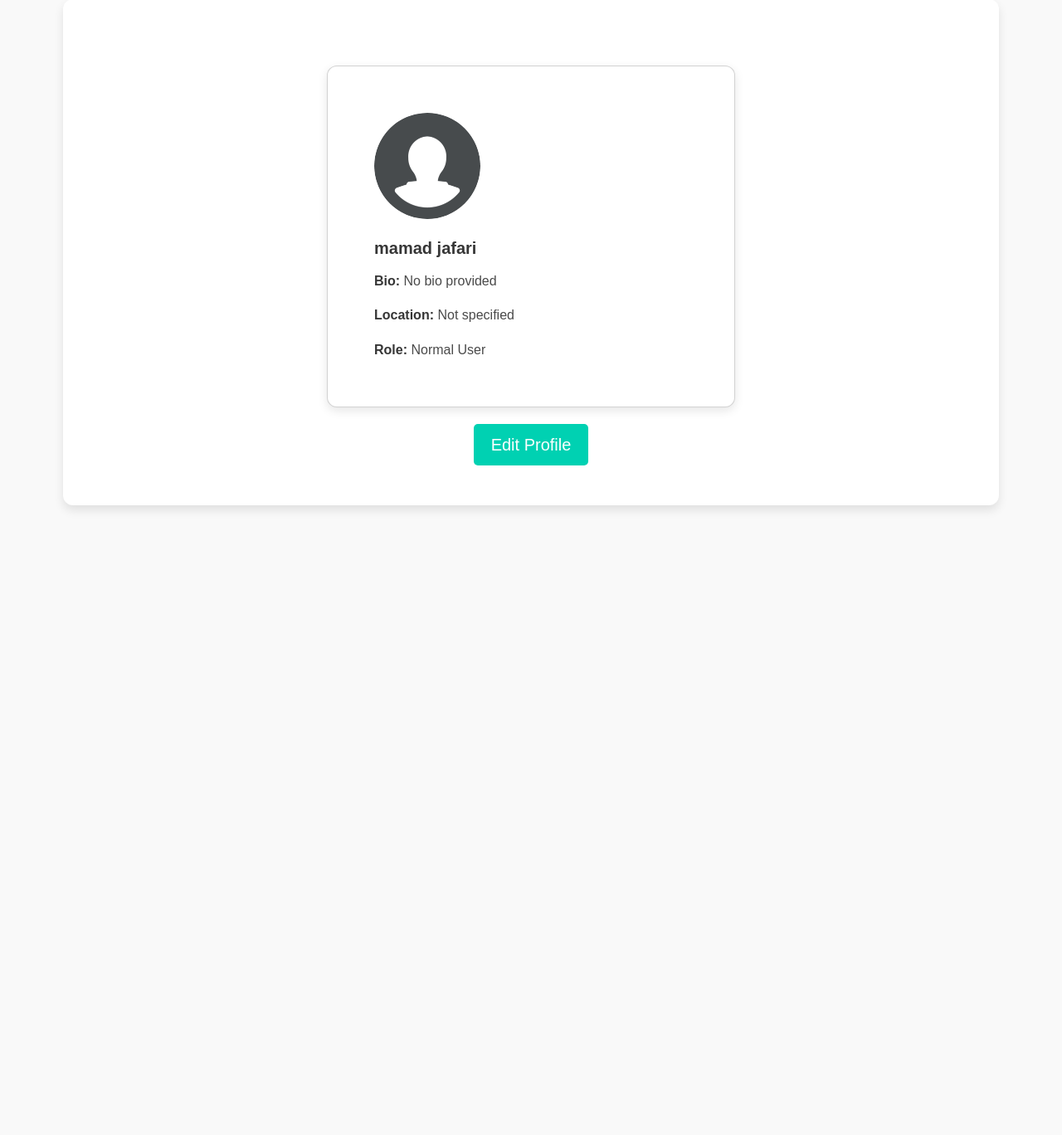
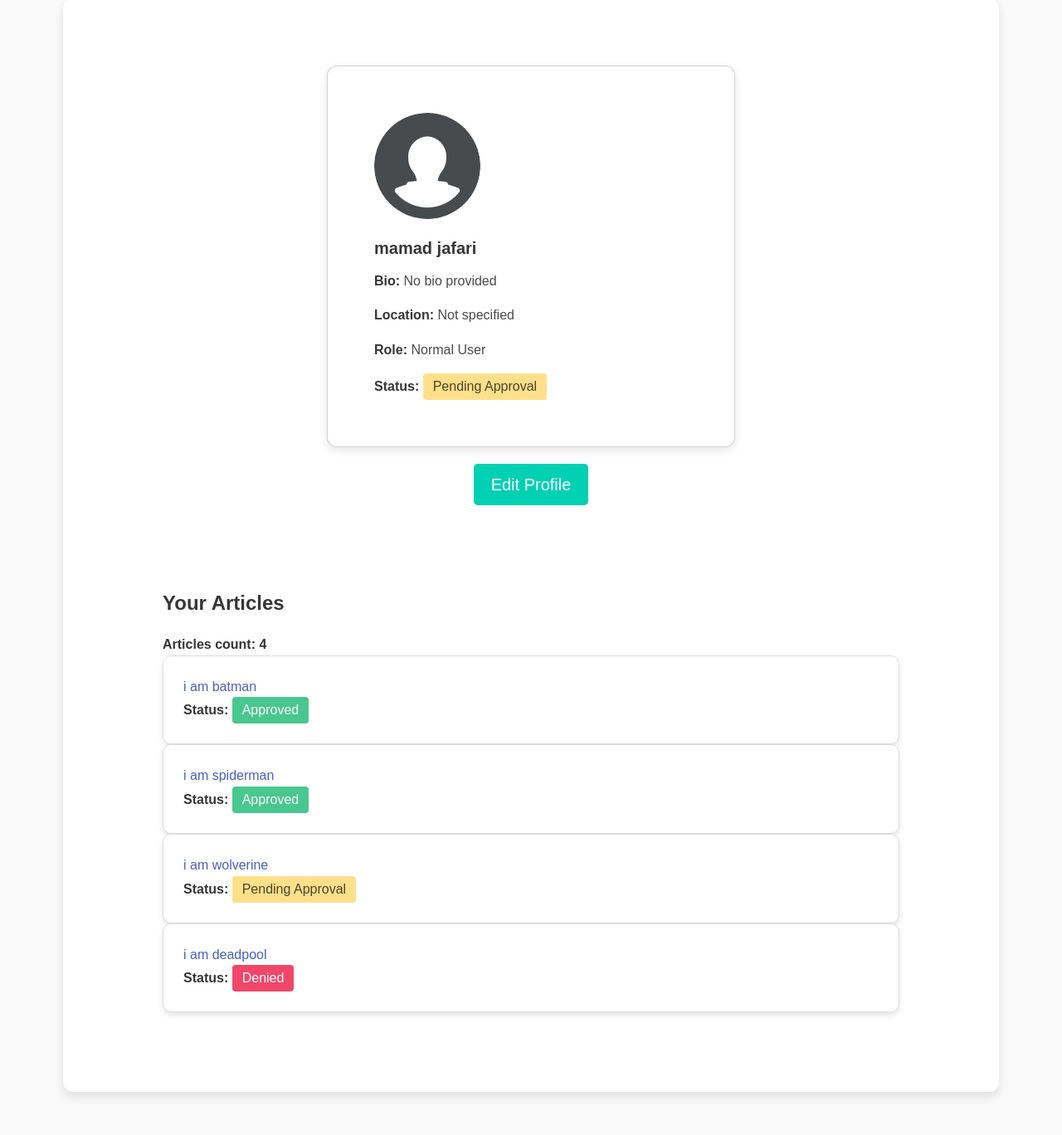
Before and after one commit to 21K4L/online-journal-shi, a Django app: page /profile/ in a window 1280 px wide. Shown: the part 806-2174 px from the top of the page at 83% size. Before the commit the page ends 1421 px from the top, so only its background shows below. Run offline with Django 5.2, Linux system fonts and the light colour scheme; a user stored in the database is signed in; data comes from the database, SQL or seed files in the repository; both versions use the stored data as it was after the commit.

Commit message:
Fixed the rating system and added admin review process

```diff
--- a/journal/signals.py
+++ b/journal/signals.py
@@ -3,11 +3,15 @@ from django.contrib.auth.models import User
 from django.dispatch import receiver
 from .models import Profile
 
+
 @receiver(post_save, sender=User)
 def create_profile(sender, instance, created, **kwargs):
     if created:
         Profile.objects.create(user=instance)
+        print(f"Profile created for user: {instance.username}")
+
 
 @receiver(post_save, sender=User)
 def save_profile(sender, instance, **kwargs):
+    print(f"Profile saved for user: {instance.username}")
     instance.profile.save()
--- a/journal/templates/journal/article_detail.html
+++ b/journal/templates/journal/article_detail.html
@@ -78,6 +78,7 @@
     <!-- Rate and Comment Form -->
     {% if user.is_authenticated %}
         {% if user.userprofile.role == 'judge' %}
+            {% if user.userprofile.status == 'approved'%}
                 <div class="box mt-5">
                     <h2 class="title is-5">Rate and Comment on this Article</h2>
                     <form method="post">
@@ -86,6 +87,11 @@
                         <a href="{% url 'add_rating' article.pk %}" type="submit" class="button is-primary">Submit Rating</a>
                     </form>
                 </div>
+            {% else %}
+            <p class="notification is-warning mt-3">
+                Your account is not approved to submit ratings. Please wait for approval.
+            </p>
+            {% endif %}
         {% else %}
             <p class="notification is-warning">
                 Only users with the <strong>Judge</strong> role can rate and comment on this article.
--- a/journal/templates/journal/article_list.html
+++ b/journal/templates/journal/article_list.html
@@ -12,14 +12,18 @@
                     </h2>
                     <p class="article-author">By: {{ article.author.username }}</p>
                     <p class="article-snippet">{{ article.content|truncatechars:100 }}</p>
+                    <p class="article-status">Status: <strong>{{ article.get_status_display }}</strong></p>
+                    <p class="article-branch"><strong>Branch:</strong> {{ article.get_branch_display|default:"Not specified" }}</p>  <!-- Displaying the branch -->
                 </div>
             {% endfor %}
         </div>
 
-        {% if user.is_authenticated %}
+        {% if user.is_authenticated and user.userprofile.status == 'approved' %}
             <div class="create-article-link">
                 <a href="{% url 'create_article' %}" class="btn-create-article">Create Article</a>
             </div>
+        {% elif user.is_authenticated %}
+            <p class="notification is-warning mt-3">Your account is not approved to submit articles.</p>
         {% endif %}
     </div>
 </section>
--- a/journal/templates/profile/profile.html
+++ b/journal/templates/profile/profile.html
@@ -46,6 +46,20 @@
               <p><strong>Location:</strong> {{ user.profile.location|default:"Not specified" }}</p>
               <!-- Added Role Information -->
               <p><strong>Role:</strong> {{ user.userprofile.get_role_display|default:"Not specified" }}</p>
+              {% if user.userprofile.role == 'judge'%}
+                <p><strong>Branch:</strong> {{ user.userprofile.get_branch_display|default:"Not specified" }}</p>
+              {% endif %}
+              <p><strong>Status:</strong>
+                {% if user.userprofile.status == 'approved' %}
+                  <span class="tag is-success is-medium">Approved</span>
+                {% elif user.userprofile.status == 'pending' %}
+                  <span class="tag is-warning is-medium">Pending Approval</span>
+                {% elif user.userprofile.status == 'rejected' %}
+                  <span class="tag is-danger is-medium">Rejected</span>
+                {% else %}
+                  <span class="tag is-light is-medium">Unknown</span>
+                {% endif %}
+              </p>
             </div>
           </div>
         </div>
@@ -58,6 +72,41 @@
         </div>
       </div>
     </div>
+    <!-- Articles Section -->
+    <div class="section">
+      <div class="container">
+        <h2 class="title is-4">Your Articles</h2>
+
+        <!-- Debugging output -->
+        <strong>Articles count: {{ articles|length }}</strong>
+
+        {% if articles %}
+          <ul>
+            {% for article in articles %}
+              <li>
+                <div class="article-card">
+                  <p><a href="{% url 'article_detail' article.pk %}">{{ article.title }}</a></p>
+                  <p class="article-status"><strong>Status:</strong>
+                    {% if article.status == 'approved' %}
+                      <span class="tag is-success is-medium">Approved</span>
+                    {% elif article.status == 'pending' %}
+                      <span class="tag is-warning is-medium">Pending Approval</span>
+                    {% elif article.status == 'denied' %}
+                      <span class="tag is-danger is-medium">Denied</span>
+                    {% endif %}
+                  </p>
+                </div>
+              </li>
+            {% endfor %}
+          </ul>
+        {% else %}
+          <p>You haven't uploaded any articles yet.</p>
+          <a href="{% url 'create_article' %}" class="button is-primary is-medium">
+            Submit Your First Article
+          </a>
+        {% endif %}
+      </div>
+    </div>
   </div>
 </section>
 {% endblock %}
--- a/journal/templates/registration/login.html
+++ b/journal/templates/registration/login.html
@@ -6,7 +6,7 @@
 {% block content %}
 <section class="auth-section">
     <div class="auth-container">
-        <h2 class="auth-title">Login</h2>
+        <big><h2 class="auth-title"><b>Login</b></h2></big>
 
         <form method="post" class="auth-form">
             {% csrf_token %}
--- a/journal/templates/registration/register.html
+++ b/journal/templates/registration/register.html
@@ -6,7 +6,7 @@
 {% block content %}
 <section class="auth-section">
     <div class="auth-container">
-        <h2 class="auth-title">Register</h2>
+        <big><h2 class="auth-title"><b>Register</b></h2></big>
 
         <form method="post" class="auth-form">
             {% csrf_token %}
--- a/journal/views.py
+++ b/journal/views.py
@@ -52,20 +52,27 @@ def contact(request):
 
 @login_required
 def create_article(request):
+    # Check if the user is approved
+    if request.user.userprofile.status != 'approved':
+        messages.error(request, "Your account is not approved to submit articles.")
+        return redirect('article_list')
+
     if request.method == 'POST':
         form = ArticleForm(request.POST, request.FILES)
         if form.is_valid():
             article = form.save(commit=False)
             article.author = request.user
             article.save()
+            messages.success(request, "Article successfully submitted!")
             return redirect('article_list')
     else:
         form = ArticleForm()
+
     return render(request, 'journal/create_article.html', {'form': form})
 
 
 def article_list(request):
-    articles = Article.objects.all().order_by('-created_at')
+    articles = Article.objects.filter(status='approved').order_by('-created_at')
     return render(request, 'journal/article_list.html', {'articles': articles})
 
 
@@ -97,12 +104,22 @@ def article_detail(request, pk):
 
 @login_required
 def add_rating(request, pk):
-    # Ensure the user has the Judge role
-    if not request.user.is_authenticated or request.user.userprofile.role != 'judge':
+    # Ensure the user is authenticated and has the Judge role
+    if request.user.userprofile.role != 'judge':
         messages.error(request, "You are not authorized to rate articles.")
         return redirect('article_detail', pk=pk)
 
+    # Ensure the user's account is approved
+    if request.user.userprofile.status != 'approved':
+        messages.error(request, "Your account is not approved to add ratings.")
+        return redirect('article_detail', pk=pk)
+
     article = get_object_or_404(Article, pk=pk)
+
+    # Ensure the judge's branch matches the article's branch
+    if request.user.userprofile.branch != article.branch:
+        messages.error(request, "You can only rate articles in your designated branch.")
+        return redirect('article_detail', pk=pk)
 
     try:
         # Try to fetch the existing rating for the article by the user
@@ -147,6 +164,8 @@ def register(request):
         if form.is_valid():
             form.save()
             return redirect('login')
+        else:
+            print(form.errors)
     else:
         form = UserRegistrationForm()
     return render(request, 'registration/register.html', {'form': form})
@@ -184,21 +203,23 @@ def profile_view(request):
     except Profile.DoesNotExist:
         # Create a profile if it doesn't exist
         profile = Profile.objects.create(user=request.user)
-    return render(request, 'profile/profile.html', {'profile': profile})
+    # Check if the user has uploaded any articles
+    articles = Article.objects.filter(author=request.user)
+    return render(request, 'profile/profile.html', {'profile': profile, 'articles': articles})
 
 
 @login_required
 def edit_profile(request):
     if request.method == 'POST':
         user_form = UserForm(request.POST, instance=request.user)
-        profile_form = ProfileForm(request.POST, request.FILES, instance=request.user.profile)
+        profile_form = ProfileForm(request.POST, request.FILES, instance=request.user.userprofile, user=request.user)
         if user_form.is_valid() and profile_form.is_valid():
             user_form.save()
             profile_form.save()
             return redirect('profile')
     else:
         user_form = UserForm(instance=request.user)
-        profile_form = ProfileForm(instance=request.user.profile)
+        profile_form = ProfileForm(instance=request.user.userprofile, user=request.user)
 
     return render(request, 'profile/edit_profile.html', {'user_form': user_form, 'profile_form': profile_form})
 
--- a/journal_proj/static/css/styles.css
+++ b/journal_proj/static/css/styles.css
@@ -336,7 +336,7 @@ footer a:hover {
 .auth-container select,
 .auth-container textarea {
   width: 90%; /* Keep consistent width */
-  padding: 6px; /* Reduce padding to make the fields smaller */
+  padding: 5px; /* Reduce padding to make the fields smaller */
   margin: 4px auto; /* Reduce the margin between fields */
   border: 1px solid #ccc;
   border-radius: 5px;
@@ -415,15 +415,24 @@ input:focus, select:focus, textarea:focus {
 
 /* Error message styling */
 .errorlist {
-  color: red;
-  font-size: 0.9em;
+  width: 100%;
+  margin-bottom: 15px; /* Adds spacing below the error box */
+  padding: 10px;
+  background-color: #f8d7da; /* Red background for error */
+  color: #721c24; /* Text color for better contrast */
+  border: 1px solid #f5c6cb;
+  border-radius: 5px;
+  text-align: center;
+  box-sizing: border-box; /* Ensures padding doesn't overflow */
 }
 
 /* Form groups and spacing */
 .form-row {
     display: flex;
+    flex-wrap: wrap; /* Allows wrapping if necessary */
+    gap: 15px; /* Optional spacing between fields */
+    margin-bottom: 10px; /* Space between each form row */
     justify-content: space-between; /* Add space between the fields */
-    gap: 15px; /* Optional spacing between fields */
 }
 
 .form-row .form-group {
```
Also changed, not shown: journal/admin.py (+27 -14 lines), journal/forms.py (+12 -2 lines), journal/models.py (+64 -27 lines), journal/templates/journal/home.html (+7 -5 lines), journal/templates/profile/edit_profile.html (+20 -1 lines), db.sqlite3, journal/migrations/0010_article_branch_article_status_profile_branch_and_more.py (added), journal/migrations/0011_alter_userprofile_branch.py (added), journal/migrations/0012_alter_userprofile_branch.py (added), 1 other file. Lines whose indentation alone changed are shown as unchanged.
